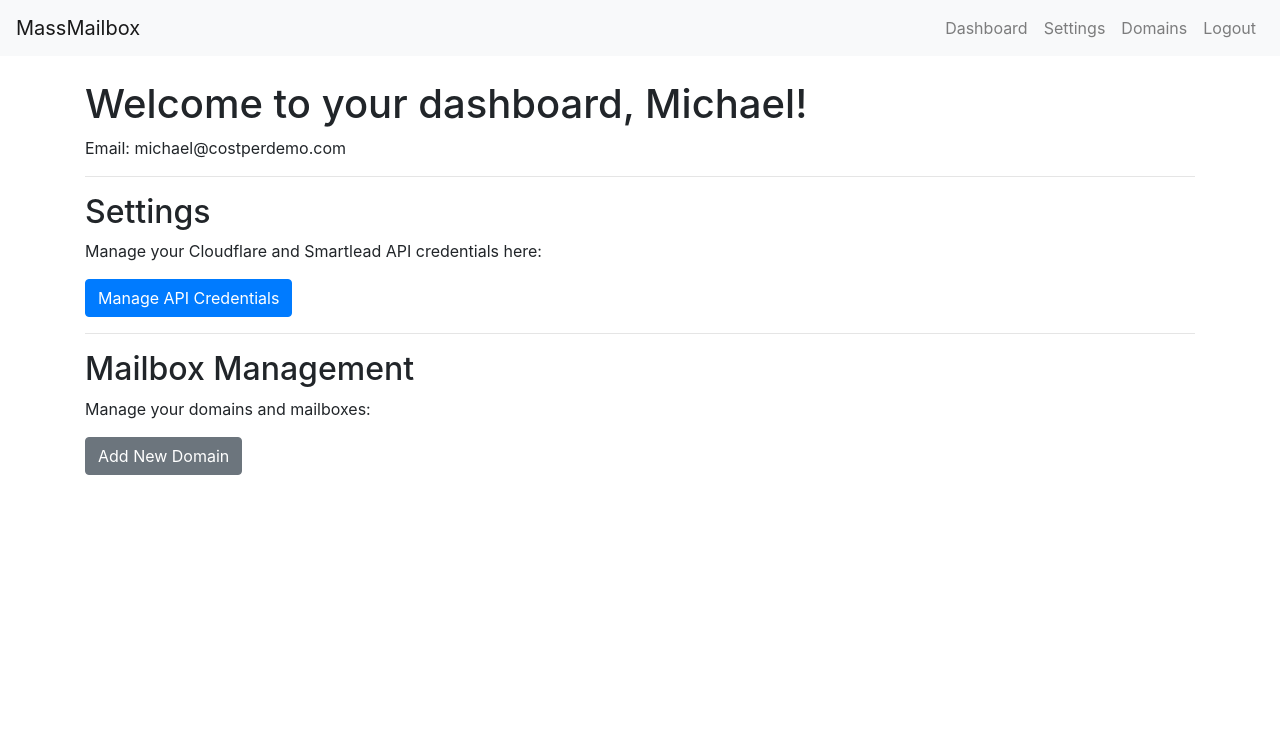
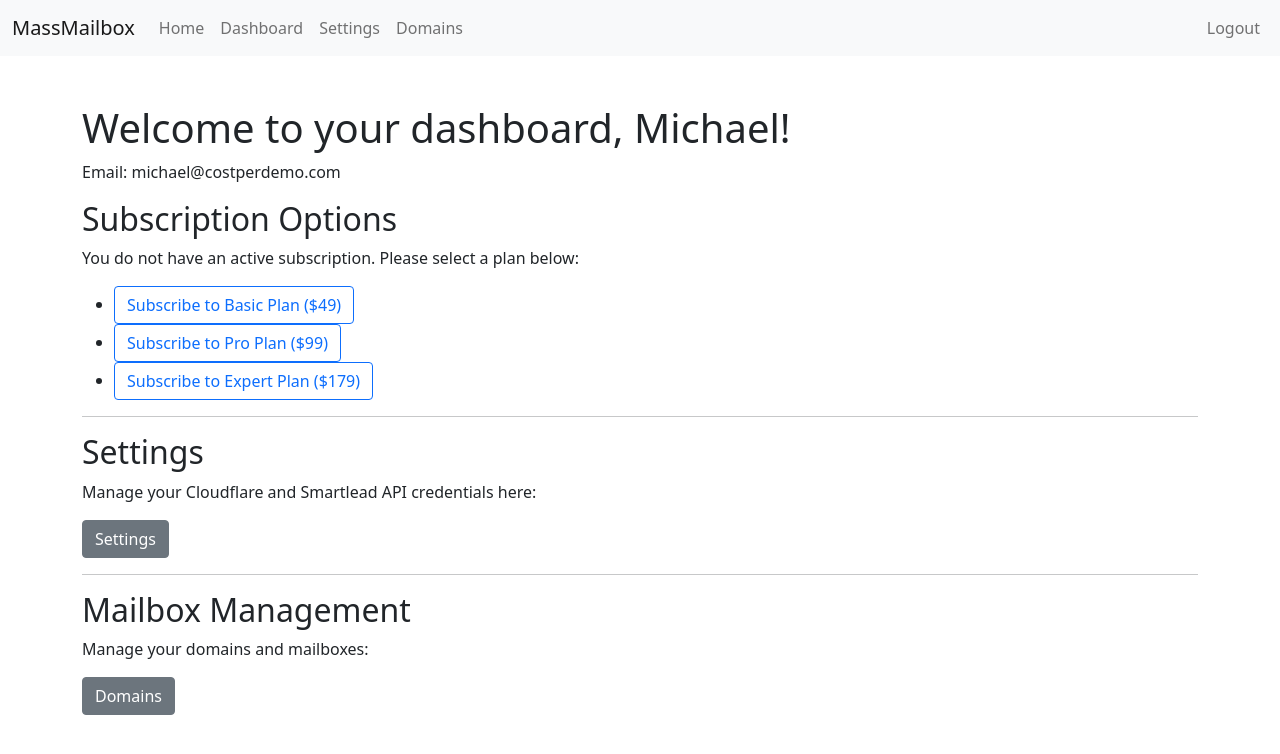
Before and after one commit to talentseek/mmb, a Flask app: page /dashboard in a window 1280 px wide. Shown: the top 754 px of the page. Run offline with Flask 3, Linux system fonts and the light colour scheme; a user stored in the database is signed in; some libraries are stand-ins or nearby versions.

Commit message:
Updated dashboard to show user-friendly plan names and handle Stripe customer creation

```diff
--- a/app/templates/dashboard.html
+++ b/app/templates/dashboard.html
@@ -3,54 +3,74 @@
 <head>
     <meta charset="UTF-8">
     <meta name="viewport" content="width=device-width, initial-scale=1.0">
-    <title>Dashboard - MassMailbox</title>
-    <link href="https://stackpath.bootstrapcdn.com/bootstrap/4.5.2/css/bootstrap.min.css" rel="stylesheet">
+    <title>Dashboard | MassMailbox</title>
+    <link href="https://cdn.jsdelivr.net/npm/bootstrap@5.1.3/dist/css/bootstrap.min.css" rel="stylesheet">
 </head>
 <body>
-
     <nav class="navbar navbar-expand-lg navbar-light bg-light">
-    <a class="navbar-brand" href="#">MassMailbox</a>
-    <button class="navbar-toggler" type="button" data-toggle="collapse" data-target="#navbarNav" aria-controls="navbarNav" aria-expanded="false" aria-label="Toggle navigation">
+        <div class="container-fluid">
+            <a class="navbar-brand" href="{{ url_for('main.index') }}">MassMailbox</a>
+            <button class="navbar-toggler" type="button" data-bs-toggle="collapse" data-bs-target="#navbarNav" aria-controls="navbarNav" aria-expanded="false" aria-label="Toggle navigation">
                 <span class="navbar-toggler-icon"></span>
             </button>
             <div class="collapse navbar-collapse" id="navbarNav">
-        <ul class="navbar-nav ml-auto">
-            <li class="nav-item">
-                <a class="nav-link" href="#">Dashboard</a>
-            </li>
-            <li class="nav-item">
-                <a class="nav-link" href="#">Settings</a> <!-- Update this link when the settings route is ready -->
-            </li>
-            <li class="nav-item">
-                <a class="nav-link" href="#">Domains</a> <!-- Update this link when the domains route is ready -->
-            </li>
-            <li class="nav-item">
-                <a class="nav-link" href="{{ url_for('main.logout') }}">Logout</a>
-            </li>
+                <ul class="navbar-nav me-auto">
+                    <li class="nav-item"><a class="nav-link" href="{{ url_for('main.index') }}">Home</a></li>
+                    <li class="nav-item"><a class="nav-link" href="{{ url_for('main.dashboard') }}">Dashboard</a></li>
+                    <li class="nav-item"><a class="nav-link" href="{{ url_for('main.settings') }}">Settings</a></li>
+                    <li class="nav-item"><a class="nav-link" href="{{ url_for('main.domains') }}">Domains</a></li>
                 </ul>
+                <ul class="navbar-nav ms-auto">
+                    <li class="nav-item"><a class="nav-link" href="{{ url_for('main.logout') }}">Logout</a></li>
+                </ul>
+            </div>
         </div>
     </nav>
 
-<div class="container mt-4">
+    <div class="container mt-5">
         <h1>Welcome to your dashboard, {{ current_user.first_name }}!</h1>
         <p>Email: {{ current_user.email }}</p>
+
+        {% if current_user.subscription_status == 'active' %}
+            <h2>Your current subscription</h2>
+            <p><strong>Plan:</strong> {{ plan_name }}</p>
+            <p><strong>Status:</strong> {{ current_user.subscription_status }}</p>
+            <a class="btn btn-primary" href="{{ url_for('main.billing') }}">Manage Billing</a>
+        {% else %}
+            <h2>Subscription Options</h2>
+            <p>You do not have an active subscription. Please select a plan below:</p>
+            <ul>
+                <li>
+                    <a class="btn btn-outline-primary" href="{{ url_for('main.checkout', plan_id=stripe_basic_plan_id) }}">
+                        Subscribe to Basic Plan ($49)
+                    </a>
+                </li>
+                <li>
+                    <a class="btn btn-outline-primary" href="{{ url_for('main.checkout', plan_id=stripe_pro_plan_id) }}">
+                        Subscribe to Pro Plan ($99)
+                    </a>
+                </li>
+                <li>
+                    <a class="btn btn-outline-primary" href="{{ url_for('main.checkout', plan_id=stripe_expert_plan_id) }}">
+                        Subscribe to Expert Plan ($179)
+                    </a>
+                </li>
+            </ul>
+        {% endif %}
 
         <hr>
 
         <h2>Settings</h2>
         <p>Manage your Cloudflare and Smartlead API credentials here:</p>
-    <a href="#" class="btn btn-primary">Manage API Credentials</a>
+        <a class="btn btn-secondary" href="{{ url_for('main.settings') }}">Settings</a>
 
         <hr>
 
         <h2>Mailbox Management</h2>
         <p>Manage your domains and mailboxes:</p>
-    <a href="#" class="btn btn-secondary">Add New Domain</a>
-
+        <a class="btn btn-secondary" href="{{ url_for('main.domains') }}">Domains</a>
     </div>
 
-<script src="https://code.jquery.com/jquery-3.5.1.slim.min.js"></script>
-<script src="https://cdn.jsdelivr.net/npm/bootstrap@4.5.2/dist/js/bootstrap.bundle.min.js"></script>
-
+    <script src="https://cdn.jsdelivr.net/npm/bootstrap@5.1.3/dist/js/bootstrap.bundle.min.js"></script>
 </body>
 </html>
--- /dev/null
+++ b/app/templates/subscription.html
@@ -0,0 +1,6 @@
+<h2>Choose a Subscription Plan</h2>
+<ul>
+    <li><a href="{{ url_for('main.checkout', plan_id='price_1XXXXXXX') }}">Basic Plan - $49</a></li>
+    <li><a href="{{ url_for('main.checkout', plan_id='price_1XXXXXXX') }}">Pro Plan - $99</a></li>
+    <li><a href="{{ url_for('main.checkout', plan_id='price_1XXXXXXX') }}">Expert Plan - $179</a></li>
+</ul>
--- a/app/views.py
+++ b/app/views.py
@@ -1,18 +1,20 @@
-from flask import Blueprint, render_template, redirect, url_for, flash
+from flask import Blueprint, render_template, redirect, url_for, flash, request, current_app
 from flask_login import login_user, login_required, logout_user, current_user
 from werkzeug.security import generate_password_hash, check_password_hash
 from app import db
 from app.models import User
 from app.forms import LoginForm, RegisterForm
+import stripe
 
+# Define the blueprint for the main app
 main = Blueprint('main', __name__)
 
-# Home route
+# Route to the home page
 @main.route('/')
 def index():
     return render_template('main.html')
 
-# Login route
+# Route to login page
 @main.route('/login', methods=['GET', 'POST'])
 def login():
     if current_user.is_authenticated:
@@ -21,47 +23,139 @@ def login():
     form = LoginForm()
     if form.validate_on_submit():
         user = User.query.filter_by(email=form.email.data).first()
-
-        if user:
-            print(f"User found: {user.email}")
-        else:
-            print("No user found with that email.")
-
         if user and check_password_hash(user.password, form.password.data):
-            print("Password matches!")
             login_user(user)
             return redirect(url_for('main.dashboard'))
         else:
-            print("Invalid email or password.")
             flash('Invalid email or password', 'danger')
 
     return render_template('login.html', form=form)
 
-# Signup route
+# Route to signup page
 @main.route('/signup', methods=['GET', 'POST'])
 def signup():
     form = RegisterForm()
     if form.validate_on_submit():
         hashed_password = generate_password_hash(form.password.data, method='pbkdf2:sha256')
-        new_user = User(email=form.email.data, password=hashed_password,
-                        first_name=form.first_name.data, last_name=form.last_name.data)
+        new_user = User(email=form.email.data, password=hashed_password, first_name=form.first_name.data, last_name=form.last_name.data)
+
+        # Create a Stripe customer for the user within the app context
+        stripe.api_key = current_app.config['STRIPE_SECRET_KEY']
+        customer = stripe.Customer.create(email=form.email.data)
+        new_user.stripe_customer_id = customer.id
+
         db.session.add(new_user)
         db.session.commit()
-        flash('Registration successful! You can now log in.', 'success')
+
+        flash('You have successfully registered!', 'success')
         return redirect(url_for('main.login'))
 
     return render_template('signup.html', form=form)
 
-# Dashboard route (only accessible to logged-in users)
+# Route to the user dashboard
 @main.route('/dashboard')
 @login_required
 def dashboard():
-    return render_template('dashboard.html')
+    # Fetch plan IDs within the application context
+    stripe_basic_plan_id = current_app.config['STRIPE_BASIC_PLAN_ID']
+    stripe_pro_plan_id = current_app.config['STRIPE_PRO_PLAN_ID']
+    stripe_expert_plan_id = current_app.config['STRIPE_EXPERT_PLAN_ID']
 
-# Logout route
+    # Map Stripe plan IDs to plan names
+    plan_names = {
+        stripe_basic_plan_id: 'Basic',
+        stripe_pro_plan_id: 'Pro',
+        stripe_expert_plan_id: 'Expert'
+    }
+
+    # Get the plan name from the mapped plan IDs
+    plan_name = plan_names.get(current_user.stripe_plan_id, 'Unknown Plan')
+
+    return render_template(
+        'dashboard.html',
+        stripe_basic_plan_id=stripe_basic_plan_id,
+        stripe_pro_plan_id=stripe_pro_plan_id,
+        stripe_expert_plan_id=stripe_expert_plan_id,
+        plan_name=plan_name
+    )
+
+# Route to the settings page
+@main.route('/settings')
+@login_required
+def settings():
+    return render_template('settings.html')
+
+# Route to handle user logout
 @main.route('/logout')
 @login_required
 def logout():
     logout_user()
     flash('You have been logged out.', 'success')
-    return redirect(url_for('main.index'))
+    return redirect(url_for('main.login'))
+
+# Route to handle Stripe subscription management
+@main.route('/billing')
+@login_required
+def billing():
+    stripe.api_key = current_app.config['STRIPE_SECRET_KEY']
+
+    if not current_user.stripe_customer_id:
+        flash('No Stripe customer ID found. Please subscribe to a plan first.', 'danger')
+        return redirect(url_for('main.dashboard'))
+
+    try:
+        session = stripe.billing_portal.Session.create(
+            customer=current_user.stripe_customer_id,
+            return_url=url_for('main.dashboard', _external=True),
+        )
+        return redirect(session.url)
+    except stripe.error.InvalidRequestError as e:
+        flash(f"Error: {e.user_message}", 'danger')
+        return redirect(url_for('main.dashboard'))
+
+# Route to handle Stripe subscription checkout
+@main.route('/checkout/<plan_id>')
+@login_required
+def checkout(plan_id):
+    stripe.api_key = current_app.config['STRIPE_SECRET_KEY']
+    session = stripe.checkout.Session.create(
+        payment_method_types=['card'],
+        line_items=[{
+            'price': plan_id,
+            'quantity': 1,
+        }],
+        mode='subscription',
+        customer_email=current_user.email,
+        success_url=url_for('main.subscription_success', _external=True) + '?session_id={CHECKOUT_SESSION_ID}',
+        cancel_url=url_for('main.dashboard', _external=True),
+    )
+    return redirect(session.url)
+
+# Route to handle successful subscription
+@main.route('/subscription_success')
+@login_required
+def subscription_success():
+    stripe.api_key = current_app.config['STRIPE_SECRET_KEY']
+    session_id = request.args.get('session_id')
+
+    # Retrieve the Stripe checkout session and subscription details
+    checkout_session = stripe.checkout.Session.retrieve(session_id, expand=['subscription', 'line_items'])
+    subscription = checkout_session.subscription
+    line_items = checkout_session.line_items.data
+    price_id = line_items[0].price.id if line_items else None
+
+    # Update user's subscription details in the database
+    current_user.stripe_subscription_id = subscription.id if subscription else None
+    current_user.stripe_plan_id = price_id
+    current_user.subscription_status = 'active'
+
+    db.session.commit()
+
+    flash('Subscription successful!', 'success')
+    return redirect(url_for('main.dashboard'))
+
+# Route to manage domains
+@main.route('/domains')
+@login_required
+def domains():
+    return render_template('domains.html')
```
Also changed, not shown: app/__init__.py (+13 -5 lines), app/models.py (+9 -5 lines), app/templates/domains.html (added, +37 -0 lines), app/templates/settings.html (added, +30 -0 lines), config.py (+9 -0 lines), migrations/versions/d3dca68d6f6d_initial_migration_with_stripe_fields.py (added, +50 -0 lines), instance/users.db. Lines whose indentation alone changed are shown as unchanged.
